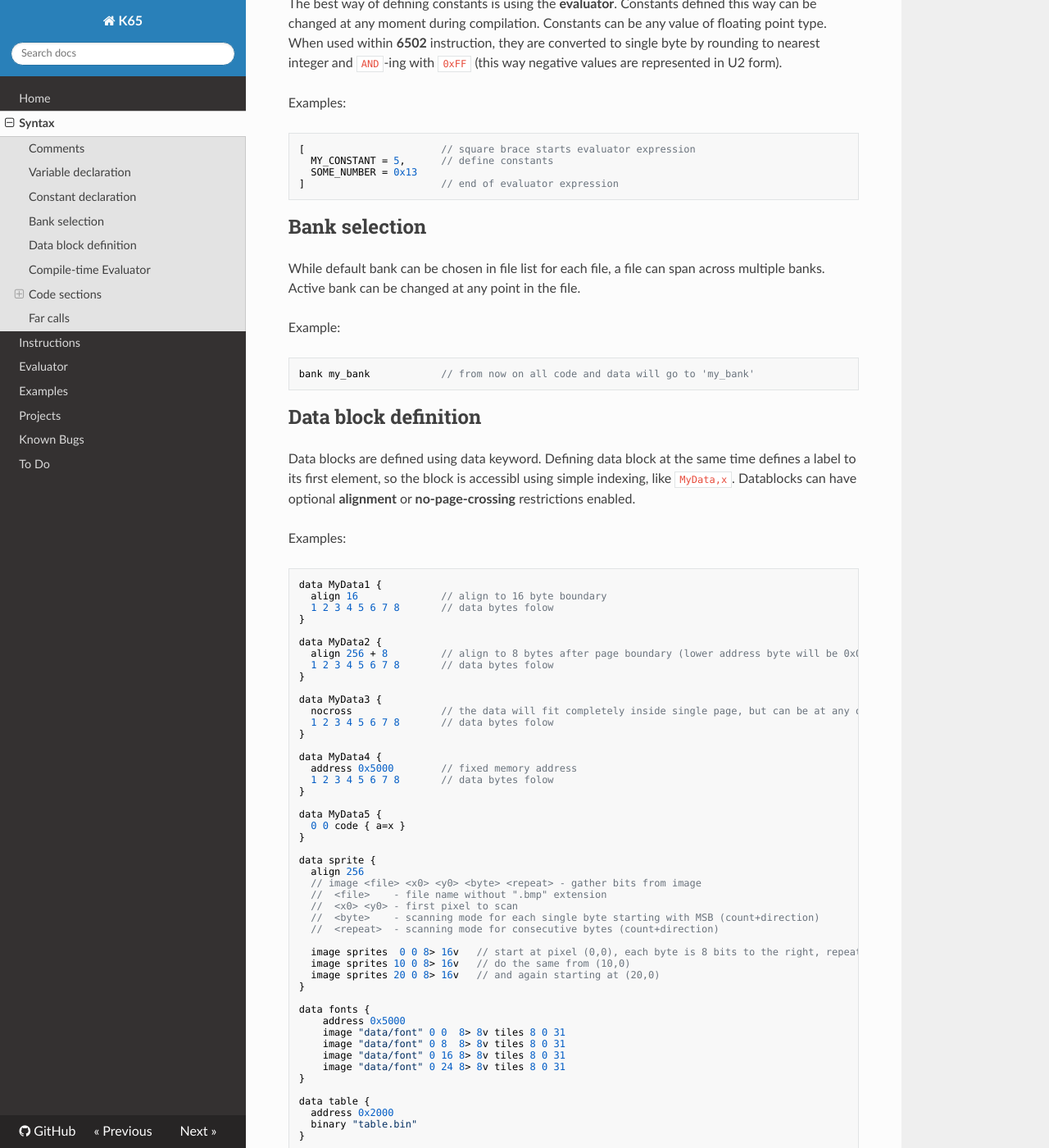
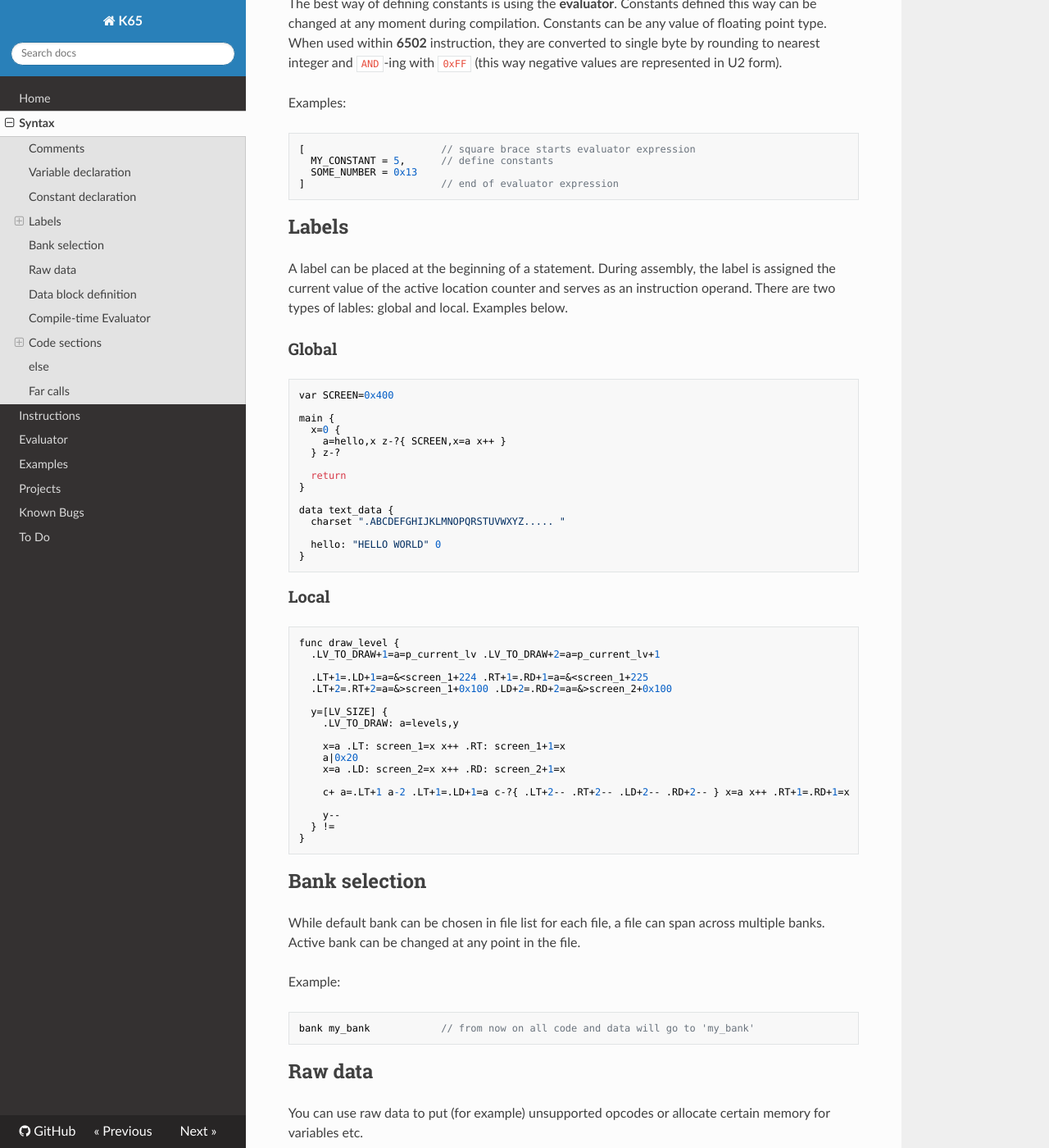
Before and after one commit to zbyti/k65-mkdocs, an MkDocs documentation site: the page built from docs/syntax.md, in a window 1280 px wide and 1400 px high, scrolled down 580 px. Shown: the whole window at 82% size. Built offline with MkDocs 1.6.1, drawn with Linux system fonts in a browser that asks for light colours; nearby versions of some CDN libraries; some of the changed text lies outside the part shown.

Commit message:
update: labels, raw data and else statement

````diff
--- a/docs/syntax.md
+++ b/docs/syntax.md
@@ -37,6 +37,53 @@ Examples:
 ]                       // end of evaluator expression
 ```
 
+## Labels
+
+A label can be placed at the beginning of a statement. During assembly, the label is assigned the current value of the active location counter and serves as an instruction operand. There are two types of lables: global and local. Examples below.
+
+### Global
+
+```c
+var SCREEN=0x400
+
+main {
+  x=0 {
+    a=hello,x z-?{ SCREEN,x=a x++ }
+  } z-?
+
+  return
+}
+
+data text_data {
+  charset ".ABCDEFGHIJKLMNOPQRSTUVWXYZ..... "
+
+  hello: "HELLO WORLD" 0
+}
+```
+
+### Local
+
+```c
+func draw_level {
+  .LV_TO_DRAW+1=a=p_current_lv .LV_TO_DRAW+2=a=p_current_lv+1
+
+  .LT+1=.LD+1=a=&<screen_1+224 .RT+1=.RD+1=a=&<screen_1+225
+  .LT+2=.RT+2=a=&>screen_1+0x100 .LD+2=.RD+2=a=&>screen_2+0x100
+
+  y=[LV_SIZE] {
+    .LV_TO_DRAW: a=levels,y
+
+    x=a .LT: screen_1=x x++ .RT: screen_1+1=x
+    a|0x20
+    x=a .LD: screen_2=x x++ .RD: screen_2+1=x
+
+    c+ a=.LT+1 a-2 .LT+1=.LD+1=a c-?{ .LT+2-- .RT+2-- .LD+2-- .RD+2-- } x=a x++ .RT+1=.RD+1=x
+
+    y--
+  } !=
+}
+```
+
 ## Bank selection
 
 While default bank can be chosen in file list for each file, a file can span across multiple banks. Active bank can be changed at any point in the file.
@@ -45,6 +92,30 @@ Example:
 
 ```c
 bank my_bank            // from now on all code and data will go to 'my_bank'
+```
+
+## Raw data
+
+You can use raw data to put (for example) unsupported opcodes or allocate certain memory for variables etc.
+
+Example:
+
+```c
+var bcol=0xd020
+
+main {
+  data { 0xEA 0xEA 0xEA }
+  { bcol++ } always
+}
+
+// produce this code:
+//
+//.C:0810  4C 13 08    JMP $0813
+//.C:0813  EA          NOP
+//.C:0814  EA          NOP
+//.C:0815  EA          NOP
+//.C:0816  EE 20 D0    INC $D020
+//.C:0819  4C 16 08    JMP $0816
 ```
 
 ## Data block definition
@@ -187,6 +258,24 @@ func test {
 }
 ```
 
+## `else`
+
+In fact this creates (in branch code) jump to .label outside `else` bracket.
+
+Example:
+
+```c
+inline check_if_key_or_doors {
+  a?60 == {gamestate_keys++}
+  else {
+    a?62 == {
+        ptr_doors=a=x
+        temp1=a=1
+    }
+  }
+}
+```
+
 ## Far calls
 
 Functions can also be called with far prefix to mark that the target function is in another bank, than the current one. The bankswitching mechanism used is defined by the linker. Inlines do not use far prefix, because the code is simply inlined.
````
